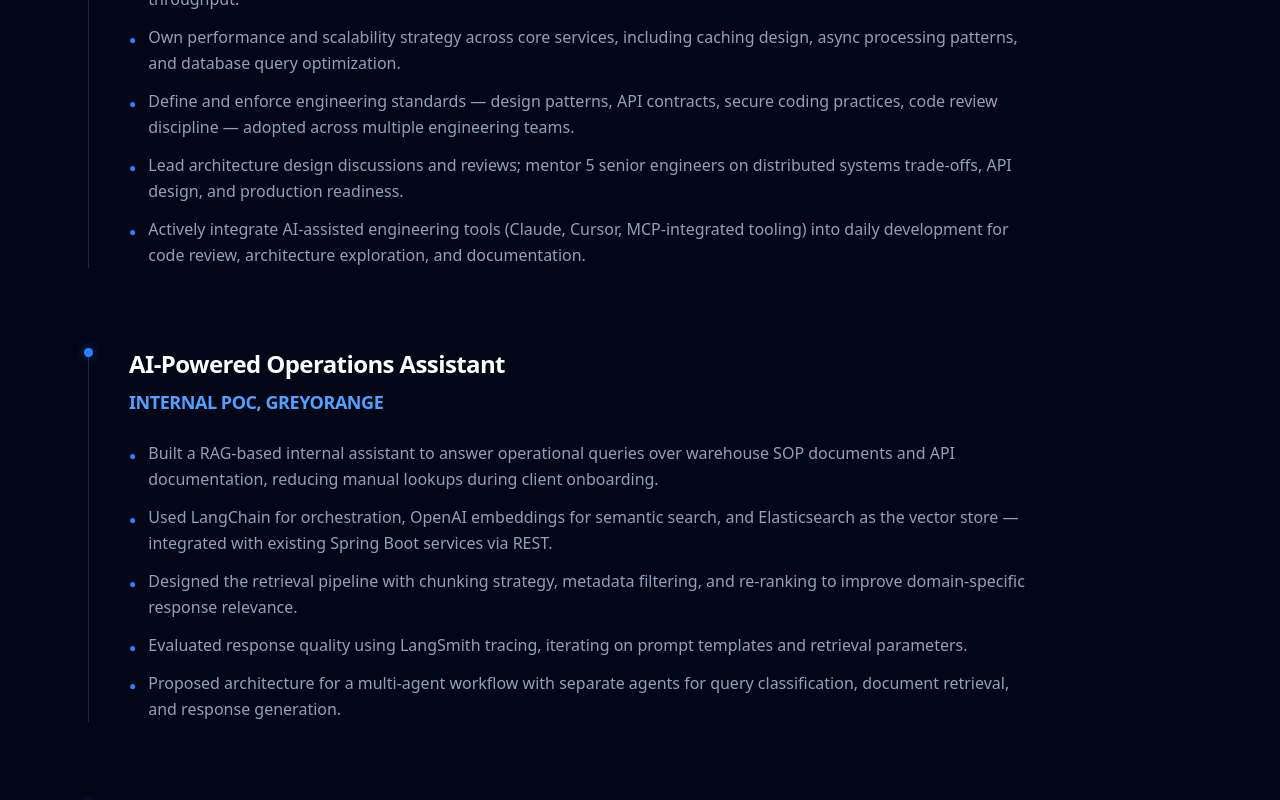
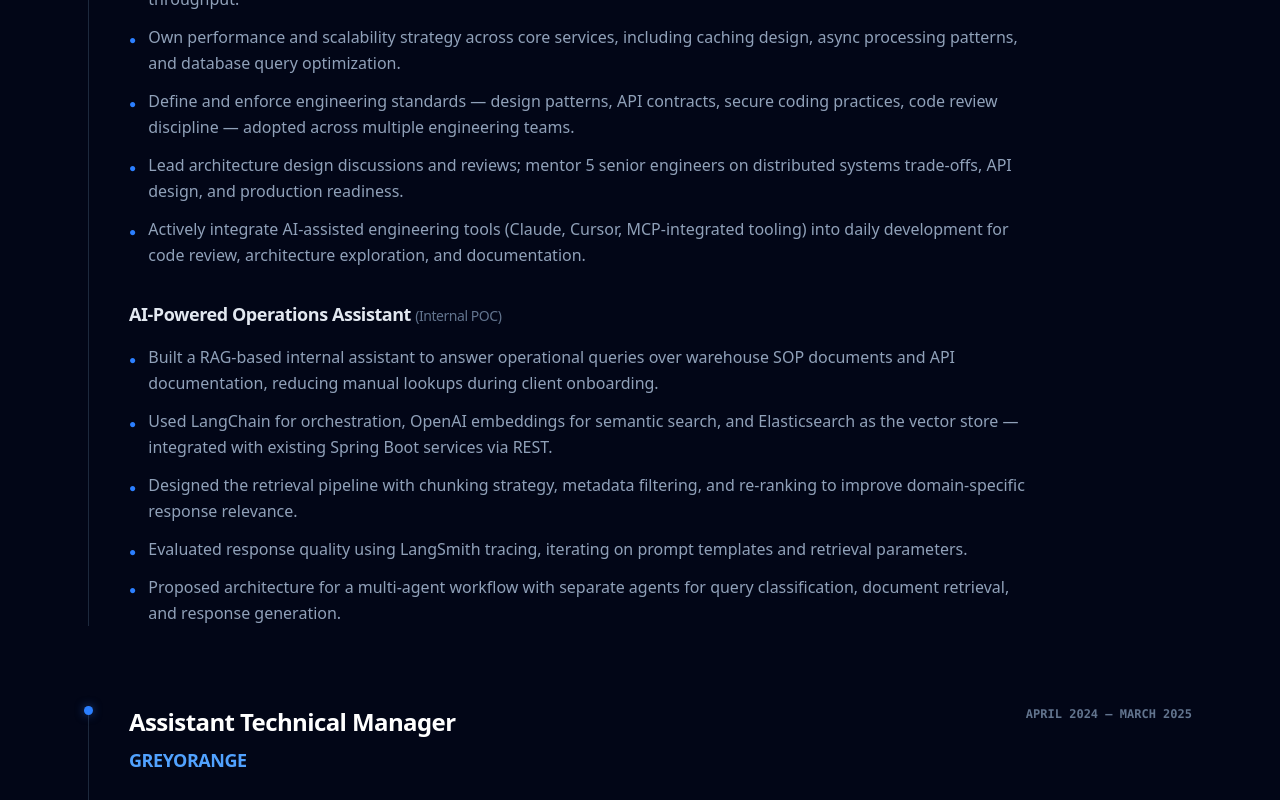
Before and after one commit to ashishbhatiaindia/ashish-portfolio, a Next.js app: page / in a window 1280 px wide. Shown: the part 1870-2670 px from the top of the page. Built offline with nearby package versions, Linux system fonts and the light colour scheme.

Commit message:
Update page.tsx

```diff
--- a/app/page.tsx
+++ b/app/page.tsx
@@ -112,19 +112,17 @@ export default function Portfolio() {
               "Lead architecture design discussions and reviews; mentor 5 senior engineers on distributed systems trade-offs, API design, and production readiness.",
               "Actively integrate AI-assisted engineering tools (Claude, Cursor, MCP-integrated tooling) into daily development for code review, architecture exploration, and documentation."
             ]}
-          />
-
-          <ExperienceBlock
-            title="AI-Powered Operations Assistant"
-            company="Internal POC, GreyOrange"
-            date=""
-            bullets={[
-              "Built a RAG-based internal assistant to answer operational queries over warehouse SOP documents and API documentation, reducing manual lookups during client onboarding.",
-              "Used LangChain for orchestration, OpenAI embeddings for semantic search, and Elasticsearch as the vector store — integrated with existing Spring Boot services via REST.",
-              "Designed the retrieval pipeline with chunking strategy, metadata filtering, and re-ranking to improve domain-specific response relevance.",
-              "Evaluated response quality using LangSmith tracing, iterating on prompt templates and retrieval parameters.",
-              "Proposed architecture for a multi-agent workflow with separate agents for query classification, document retrieval, and response generation."
-            ]}
+            subProject={{
+              title: "AI-Powered Operations Assistant",
+              subtitle: "Internal POC",
+              bullets: [
+                "Built a RAG-based internal assistant to answer operational queries over warehouse SOP documents and API documentation, reducing manual lookups during client onboarding.",
+                "Used LangChain for orchestration, OpenAI embeddings for semantic search, and Elasticsearch as the vector store — integrated with existing Spring Boot services via REST.",
+                "Designed the retrieval pipeline with chunking strategy, metadata filtering, and re-ranking to improve domain-specific response relevance.",
+                "Evaluated response quality using LangSmith tracing, iterating on prompt templates and retrieval parameters.",
+                "Proposed architecture for a multi-agent workflow with separate agents for query classification, document retrieval, and response generation."
+              ]
+            }}
           />
 
           <ExperienceBlock
@@ -219,7 +217,7 @@ export default function Portfolio() {
   );
 }
 
-function ExperienceBlock({ title, company, date, bullets }: any) {
+function ExperienceBlock({ title, company, date, bullets, subProject }: any) {
   return (
     <motion.div initial={{ opacity: 0 }} whileInView={{ opacity: 1 }} className="relative pl-10 border-l border-slate-800">
       <div className="absolute -left-[5px] top-0 w-[9px] h-[9px] rounded-full bg-blue-500 shadow-[0_0_10px_rgba(59,130,246,0.5)]" />
@@ -236,6 +234,20 @@ function ExperienceBlock({ title, company, date, bullets }: any) {
           </li>
         ))}
       </ul>
+
+      {subProject && (
+        <div className="mt-8 max-w-4xl">
+          <h4 className="text-lg font-bold text-slate-200 mb-4 tracking-tight">{subProject.title} <span className="text-slate-500 text-sm font-normal">({subProject.subtitle})</span></h4>
+          <ul className="space-y-3">
+            {subProject.bullets.map((point: string, i: number) => (
+              <li key={i} className="text-slate-400 flex gap-3 text-sm md:text-base leading-relaxed">
+                <span className="text-blue-500 mt-2 font-bold select-none text-xs">●</span>
+                {point}
+              </li>
+            ))}
+          </ul>
+        </div>
+      )}
     </motion.div>
   );
 }
```
